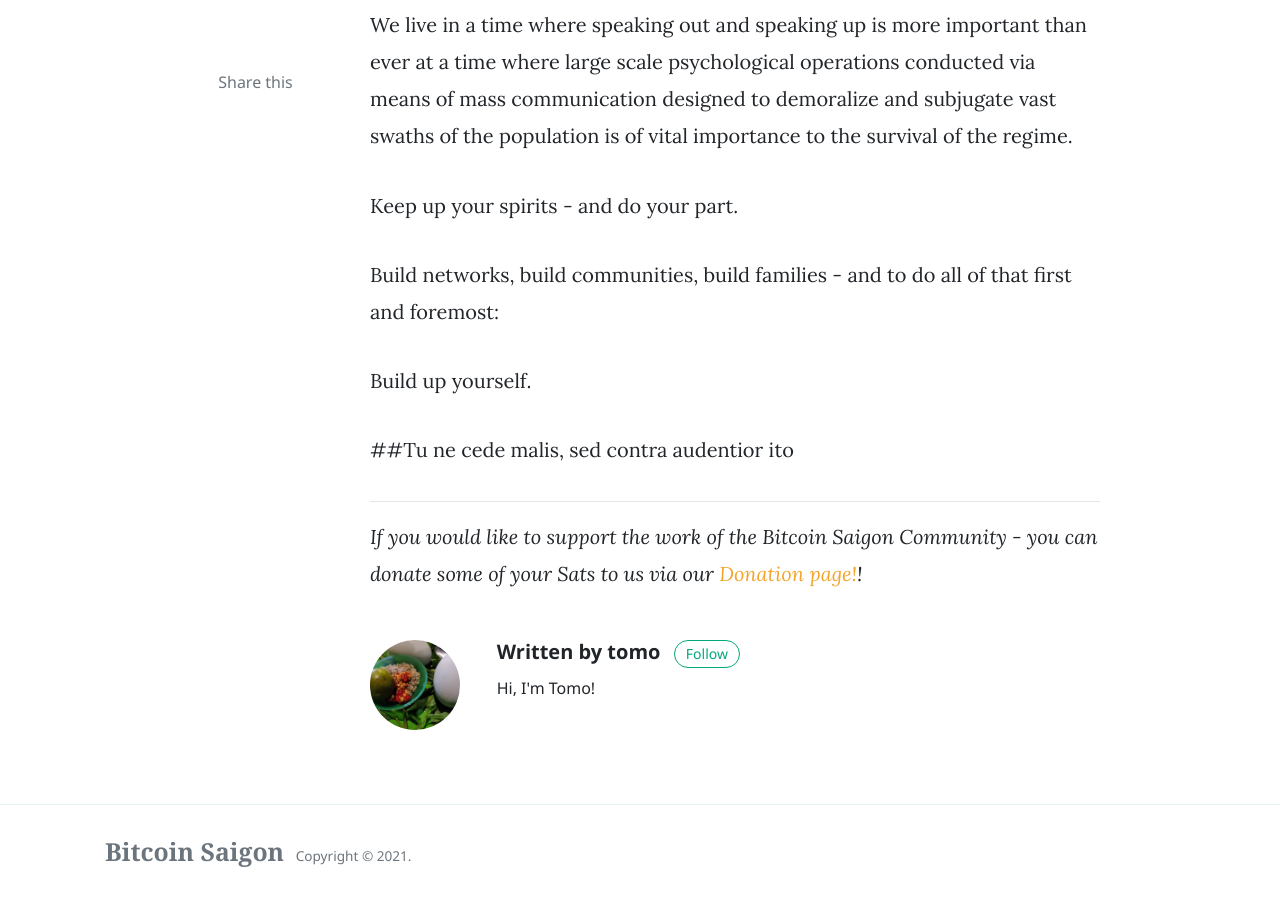
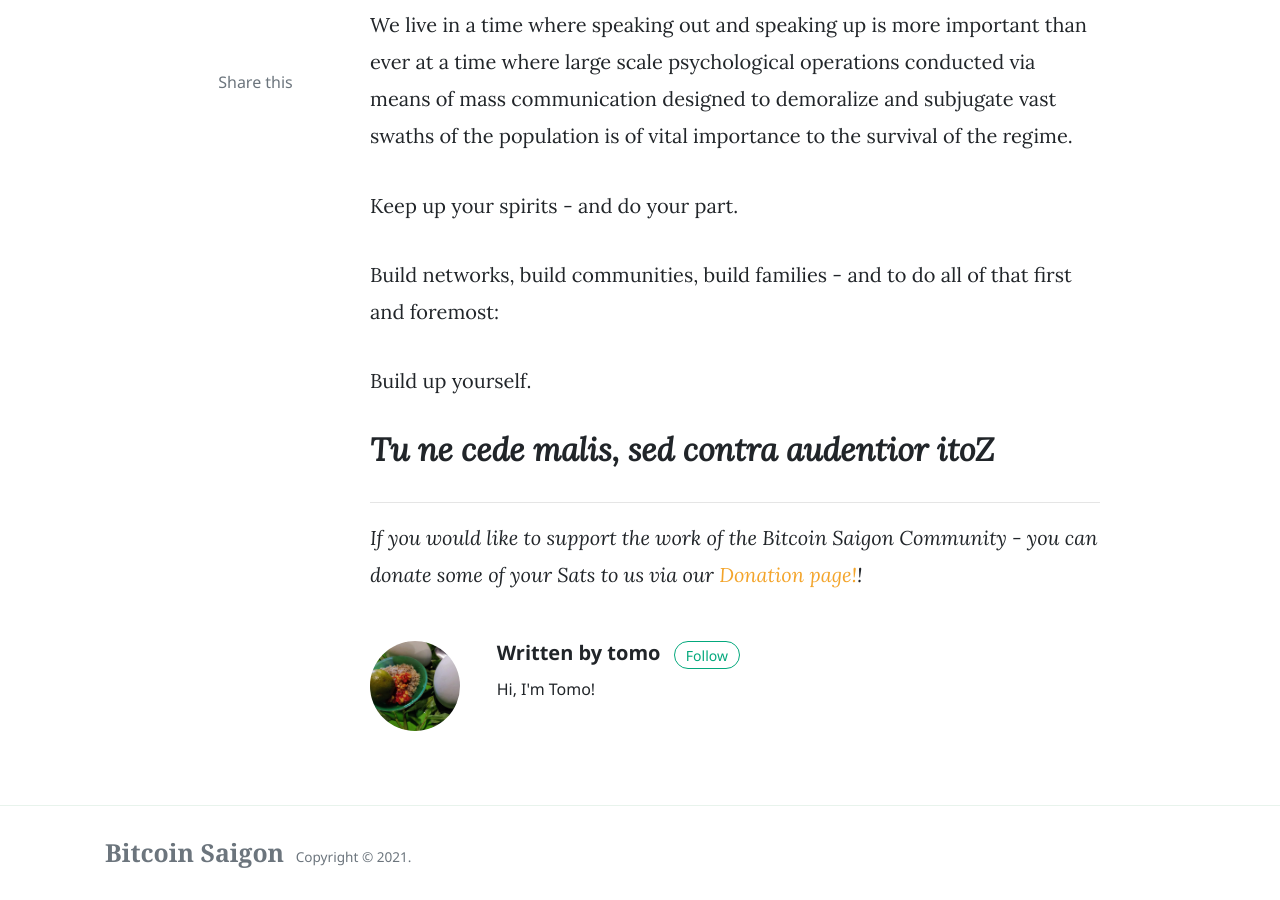
Before and after one commit to bitcoinsaigon/bitcoinsaigon.github.io, a Jekyll site: the page built from _posts/2021-10-06-bitcoin-saigon-video-recordings-now-on-odysee.md, in a window 1280 px wide and 900 px high, scrolled down 4185 px. Built offline with Jekyll 4.4.1, drawn with Linux system fonts in a browser that asks for light colours; nearby versions of some CDN libraries; comment, search, counter and statistics services are not loaded.

Commit message:
fix formats

```diff
--- a/_posts/2021-10-06-bitcoin-saigon-video-recordings-now-on-odysee.md
+++ b/_posts/2021-10-06-bitcoin-saigon-video-recordings-now-on-odysee.md
@@ -72,7 +72,7 @@ Build networks, build communities, build families - and to do all of that first
 
 Build up yourself.
 
-##Tu ne cede malis, sed contra audentior ito
+## *Tu ne cede malis, sed contra audentior itoZ*
 
 ------------
 
```
